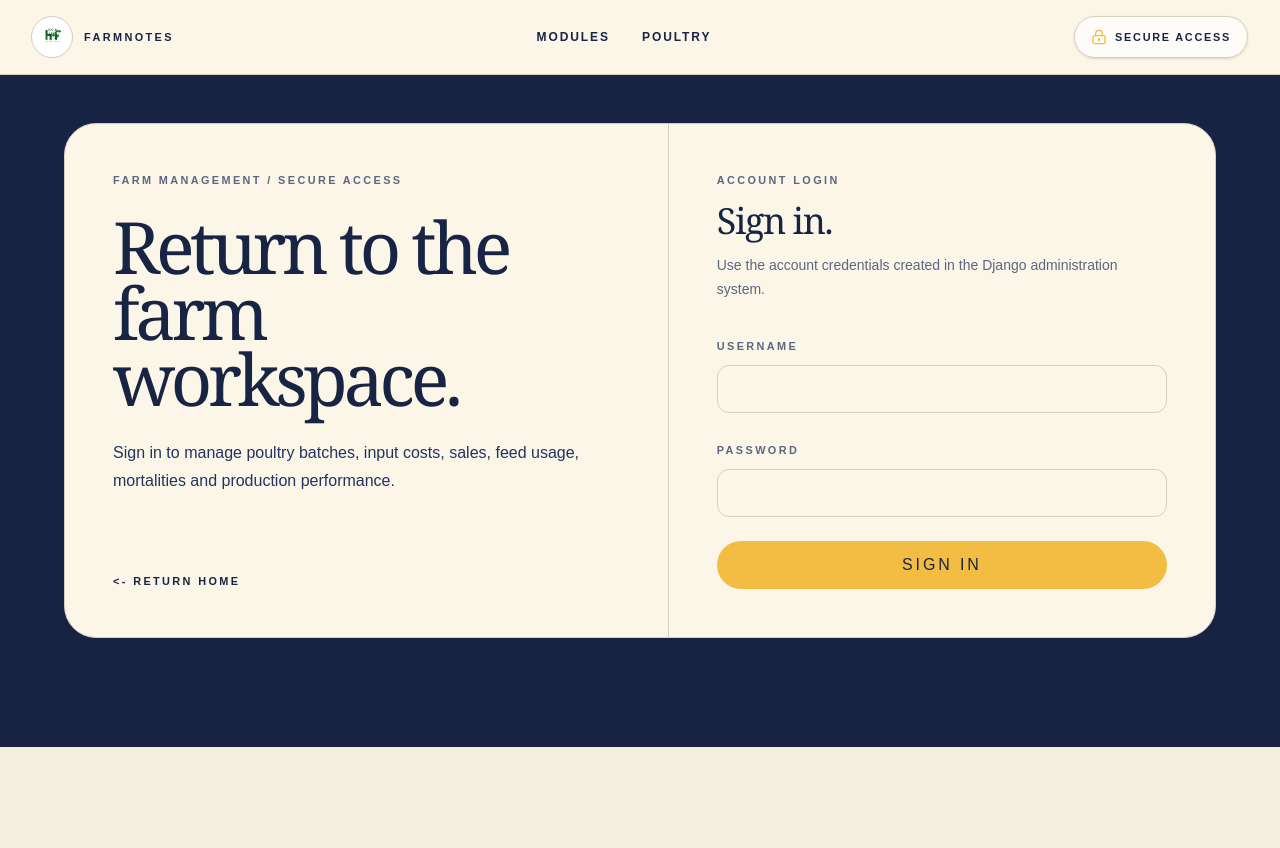
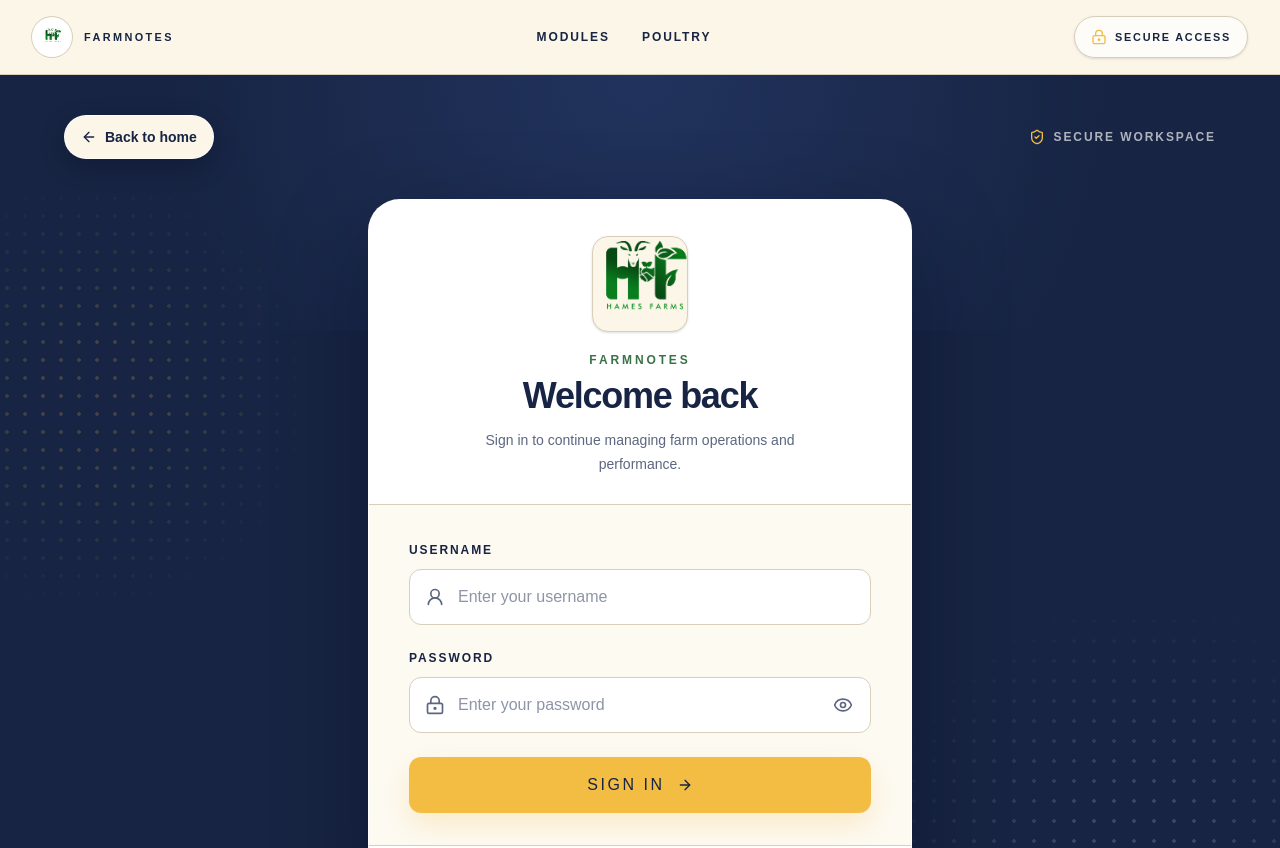
Before and after one commit to MichaelHarawa/farm_management, a Next.js app in the folder frontend/: page /login in a window 1280 px wide. Shown: the top 848 px of the page. Before the commit the page ends 800 px from the top, so only its background shows below. Built offline with nearby package versions, Linux system fonts and the light colour scheme; no server answers.

Commit message:
refined front-end views

```diff
--- a/frontend/src/app/login/page.tsx
+++ b/frontend/src/app/login/page.tsx
@@ -1,14 +1,14 @@
 import type { Metadata } from "next";
+import Image from "next/image";
 import Link from "next/link";
+import { ArrowLeft, ShieldCheck } from "lucide-react";
 
 import { LoginForm } from "@/features/auth/components/LoginForm";
 import { getSafeInternalPath } from "@/features/auth/utils/redirects";
 
 export const metadata: Metadata = {
-  title:
-    "Sign in | Farm Management System",
-  description:
-    "Sign in to manage poultry operations.",
+  title: "Sign in | Farmnotes",
+  description: "Secure access to the Farmnotes workspace.",
 };
 
 type LoginPageProps = {
@@ -17,62 +17,76 @@ type LoginPageProps = {
   }>;
 };
 
-export default async function LoginPage({
-  searchParams,
-}: LoginPageProps) {
+export default async function LoginPage({ searchParams }: LoginPageProps) {
   const { next } = await searchParams;
-
   const redirectTo = getSafeInternalPath(next);
 
   return (
-    <main className="min-h-[calc(100vh-8rem)] bg-[var(--navy)] px-5 py-12 sm:px-8">
-      <div className="mx-auto grid max-w-6xl overflow-hidden rounded-[2rem] border border-[var(--line)] bg-[var(--surface-cream)] shadow-[var(--shadow-card)] lg:grid-cols-[1.05fr_0.95fr]">
-        <section className="flex flex-col justify-between border-b border-[var(--line)] p-8 sm:p-12 lg:border-b-0 lg:border-r">
-          <div>
-            <p className="text-label text-[var(--navy-muted)]">
-              Farm Management / Secure Access
+    <main className="relative isolate min-h-[calc(100svh-65px)] overflow-hidden bg-[var(--navy)] px-4 py-7 sm:min-h-[calc(100svh-73px)] sm:px-8 sm:py-10">
+      <div
+        aria-hidden="true"
+        className="absolute -left-32 top-24 -z-10 size-[28rem] rounded-full opacity-35 [background-image:radial-gradient(circle,rgba(242,189,66,0.55)_2px,transparent_2px)] [background-size:18px_18px] [mask-image:radial-gradient(circle,black_20%,transparent_70%)]"
+      />
+      <div
+        aria-hidden="true"
+        className="absolute -bottom-40 -right-32 -z-10 size-[34rem] rounded-full opacity-25 [background-image:radial-gradient(circle,rgba(255,255,255,0.6)_2px,transparent_2px)] [background-size:20px_20px] [mask-image:radial-gradient(circle,black_18%,transparent_70%)]"
+      />
+      <div
+        aria-hidden="true"
+        className="absolute inset-x-0 top-0 -z-20 h-64 bg-[radial-gradient(circle_at_top,rgba(34,52,95,0.95),transparent_68%)]"
+      />
+
+      <div className="mx-auto flex w-full max-w-6xl items-center justify-between">
+        <Link
+          href="/"
+          className="group inline-flex min-h-11 items-center gap-2 rounded-full border border-white/80 bg-[var(--surface-cream)] px-4 text-sm font-extrabold !text-[var(--navy)] shadow-[0_8px_24px_rgba(4,10,28,0.28)] transition hover:border-[var(--gold)] hover:bg-[var(--gold-soft)] focus-visible:outline-none focus-visible:ring-4 focus-visible:ring-[var(--gold)]/35"
+        >
+          <ArrowLeft
+            className="size-4 transition-transform group-hover:-translate-x-0.5"
+            aria-hidden="true"
+          />
+          Back to home
+        </Link>
+
+        <span className="hidden items-center gap-2 text-xs font-bold uppercase tracking-[0.16em] text-white/65 sm:inline-flex">
+          <ShieldCheck className="size-4 text-[var(--gold)]" aria-hidden="true" />
+          Secure workspace
+        </span>
+      </div>
+
+      <div className="mx-auto flex min-h-[calc(100svh-160px)] w-full max-w-6xl items-center justify-center py-7 sm:min-h-[calc(100svh-180px)] sm:py-10">
+        <section className="w-full max-w-[34rem] overflow-hidden rounded-[1.75rem] border border-white/70 bg-[var(--surface-white)] shadow-[0_32px_90px_rgba(4,10,28,0.38)] sm:rounded-[2rem]">
+          <div className="px-6 pb-5 pt-7 text-center sm:px-10 sm:pb-7 sm:pt-9">
+            <div className="mx-auto grid size-20 place-items-center overflow-hidden rounded-2xl border border-[var(--line)] bg-[var(--surface-cream)] shadow-sm sm:size-24">
+              <Image
+                src="/assets/images/hames%20farms%20logo.png"
+                alt="Farmnotes"
+                width={96}
+                height={96}
+                className="size-full scale-[2.2] object-contain object-[center_42%]"
+                unoptimized
+                priority
+              />
+            </div>
+
+            <p className="mt-5 text-xs font-extrabold uppercase tracking-[0.24em] text-[#397246]">
+              Farmnotes
             </p>
-
-            <h1 className="font-display mt-6 text-6xl leading-[0.92] tracking-[-0.06em] text-[var(--navy)] sm:text-7xl">
-              Return to the farm workspace.
+            <h1 className="mt-2 text-3xl font-extrabold tracking-[-0.035em] text-[var(--navy)] sm:text-4xl">
+              Welcome back
             </h1>
-
-            <p className="mt-7 max-w-xl text-base leading-7 text-[var(--navy-soft)]">
-              Sign in to manage poultry batches,
-              input costs, sales, feed usage,
-              mortalities and production
-              performance.
+            <p className="mx-auto mt-3 max-w-sm text-sm leading-6 text-[var(--navy-muted)]">
+              Sign in to continue managing farm operations and performance.
             </p>
           </div>
 
-          <Link
-            href="/"
-            className="text-label mt-12 text-[var(--navy-muted)] transition hover:text-[var(--gold)]"
-          >
-            {"<- Return home"}
-          </Link>
-        </section>
+          <div className="border-t border-[var(--line)] bg-[var(--surface-cream)]/55 px-6 py-6 sm:px-10 sm:py-8">
+            <LoginForm redirectTo={redirectTo} />
+          </div>
 
-        <section className="flex items-center p-8 sm:p-12">
-          <div className="w-full">
-            <p className="text-label text-[var(--navy-muted)]">
-              Account Login
-            </p>
-
-            <h2 className="font-display mt-3 text-4xl tracking-[-0.04em] text-[var(--navy)]">
-              Sign in.
-            </h2>
-
-            <p className="mt-3 text-sm leading-6 text-[var(--navy-muted)]">
-              Use the account credentials created
-              in the Django administration system.
-            </p>
-
-            <div className="mt-8">
-              <LoginForm
-                redirectTo={redirectTo}
-              />
-            </div>
+          <div className="flex items-center justify-center gap-2 border-t border-[var(--line)] px-6 py-4 text-xs font-semibold text-[var(--navy-muted)]">
+            <ShieldCheck className="size-4 text-[#397246]" aria-hidden="true" />
+            Authorized users only
           </div>
         </section>
       </div>
--- a/frontend/src/features/auth/components/LoginForm.tsx
+++ b/frontend/src/features/auth/components/LoginForm.tsx
@@ -1,105 +1,73 @@
 "use client";
 
 import { zodResolver } from "@hookform/resolvers/zod";
+import { ArrowRight, Eye, EyeOff, LockKeyhole, UserRound } from "lucide-react";
 import { useRouter } from "next/navigation";
 import { useState } from "react";
-
-import {
-  useForm,
-  type SubmitHandler,
-} from "react-hook-form";
+import { useForm, type SubmitHandler } from "react-hook-form";
 
 import { login } from "../api/auth-client";
-
-import {
-  loginSchema,
-  type LoginFormValues,
-} from "../validation/login";
+import { loginSchema, type LoginFormValues } from "../validation/login";
 
 type LoginFormProps = {
   redirectTo: string;
 };
 
-export function LoginForm({
-  redirectTo,
-}: LoginFormProps) {
+export function LoginForm({ redirectTo }: LoginFormProps) {
   const router = useRouter();
-
-  const [serverError, setServerError] =
-    useState<string | null>(null);
-
+  const [serverError, setServerError] = useState<string | null>(null);
+  const [showPassword, setShowPassword] = useState(false);
   const {
     register,
     handleSubmit,
-    formState: {
-      errors,
-      isSubmitting,
-    },
+    formState: { errors, isSubmitting },
   } = useForm<LoginFormValues>({
     resolver: zodResolver(loginSchema),
-
-    defaultValues: {
-      username: "",
-      password: "",
-    },
-
+    defaultValues: { username: "", password: "" },
     mode: "onBlur",
   });
 
-  const onSubmit: SubmitHandler<
-    LoginFormValues
-  > = async (values) => {
+  const onSubmit: SubmitHandler<LoginFormValues> = async (values) => {
     setServerError(null);
 
     try {
       await login(values);
-
       router.replace(redirectTo);
       router.refresh();
     } catch (error) {
-      setServerError(
-        error instanceof Error
-          ? error.message
-          : "Login failed."
-      );
+      setServerError(error instanceof Error ? error.message : "Login failed.");
     }
   };
 
   return (
-    <form
-      onSubmit={handleSubmit(onSubmit)}
-      noValidate
-      className="grid gap-6"
-    >
+    <form onSubmit={handleSubmit(onSubmit)} noValidate className="grid gap-5">
       <div>
         <label
           htmlFor="username"
-          className="text-label text-[var(--navy-muted)]"
+          className="text-xs font-extrabold uppercase tracking-[0.16em] text-[var(--navy)]"
         >
           Username
         </label>
-
+        <div className="relative mt-2">
+          <UserRound
+            className="pointer-events-none absolute left-4 top-1/2 size-5 -translate-y-1/2 text-[var(--navy-muted)]"
+            aria-hidden="true"
+          />
           <input
             id="username"
             type="text"
             autoComplete="username"
-          aria-invalid={
-            Boolean(errors.username)
-          }
-          aria-describedby={
-            errors.username
-              ? "username-error"
-              : undefined
-          }
+            autoCapitalize="none"
+            spellCheck={false}
+            aria-invalid={Boolean(errors.username)}
+            aria-describedby={errors.username ? "username-error" : undefined}
             {...register("username")}
-          className="form-input mt-2"
+            className="min-h-14 w-full rounded-xl border border-[var(--line)] bg-white py-3 pl-12 pr-4 text-base text-[var(--navy)] outline-none transition placeholder:text-[var(--navy-muted)]/70 focus:border-[var(--gold)] focus:ring-4 focus:ring-[var(--gold)]/20"
+            placeholder="Enter your username"
           />
-
+        </div>
         {errors.username ? (
-          <p
-            id="username-error"
-            className="mt-2 text-sm text-red-700"
-          >
+          <p id="username-error" className="mt-2 text-sm font-semibold text-red-700">
             {errors.username.message}
           </p>
         ) : null}
@@ -108,32 +76,41 @@ export function LoginForm({
       <div>
         <label
           htmlFor="password"
-          className="text-label text-[var(--navy-muted)]"
+          className="text-xs font-extrabold uppercase tracking-[0.16em] text-[var(--navy)]"
         >
           Password
         </label>
-
+        <div className="relative mt-2">
+          <LockKeyhole
+            className="pointer-events-none absolute left-4 top-1/2 size-5 -translate-y-1/2 text-[var(--navy-muted)]"
+            aria-hidden="true"
+          />
           <input
             id="password"
-          type="password"
+            type={showPassword ? "text" : "password"}
             autoComplete="current-password"
-          aria-invalid={
-            Boolean(errors.password)
-          }
-          aria-describedby={
-            errors.password
-              ? "password-error"
-              : undefined
-          }
+            aria-invalid={Boolean(errors.password)}
+            aria-describedby={errors.password ? "password-error" : undefined}
             {...register("password")}
-          className="form-input mt-2"
+            className="min-h-14 w-full rounded-xl border border-[var(--line)] bg-white py-3 pl-12 pr-14 text-base text-[var(--navy)] outline-none transition placeholder:text-[var(--navy-muted)]/70 focus:border-[var(--gold)] focus:ring-4 focus:ring-[var(--gold)]/20"
+            placeholder="Enter your password"
           />
-
+          <button
+            type="button"
+            onClick={() => setShowPassword((visible) => !visible)}
+            aria-label={showPassword ? "Hide password" : "Show password"}
+            aria-pressed={showPassword}
+            className="absolute right-2 top-1/2 grid size-10 -translate-y-1/2 place-items-center rounded-lg text-[var(--navy-muted)] transition hover:bg-[var(--gold-soft)] hover:text-[var(--navy)] focus-visible:outline-none focus-visible:ring-2 focus-visible:ring-[var(--gold)]"
+          >
+            {showPassword ? (
+              <EyeOff className="size-5" aria-hidden="true" />
+            ) : (
+              <Eye className="size-5" aria-hidden="true" />
+            )}
+          </button>
+        </div>
         {errors.password ? (
-          <p
-            id="password-error"
-            className="mt-2 text-sm text-red-700"
-          >
+          <p id="password-error" className="mt-2 text-sm font-semibold text-red-700">
             {errors.password.message}
           </p>
         ) : null}
@@ -142,7 +119,7 @@ export function LoginForm({
       {serverError ? (
         <div
           role="alert"
-          className="rounded-xl border border-red-300 bg-red-50 px-4 py-3 text-sm text-red-800"
+          className="rounded-xl border border-red-300 bg-red-50 px-4 py-3 text-sm font-semibold text-red-800"
         >
           {serverError}
         </div>
@@ -151,11 +128,15 @@ export function LoginForm({
       <button
         type="submit"
         disabled={isSubmitting}
-        className="rounded-full bg-[var(--gold)] px-6 py-3 text-[0.72rem] font-bold uppercase tracking-[0.18em] text-[var(--navy)] transition hover:brightness-95 disabled:cursor-not-allowed disabled:opacity-60"
+        className="group mt-1 inline-flex min-h-14 w-full items-center justify-center gap-3 rounded-xl bg-[var(--gold)] px-6 text-sm font-extrabold uppercase tracking-[0.16em] text-[var(--navy)] shadow-[0_12px_28px_rgba(242,189,66,0.24)] transition hover:-translate-y-0.5 hover:brightness-95 focus-visible:outline-none focus-visible:ring-4 focus-visible:ring-[var(--gold)]/35 disabled:cursor-not-allowed disabled:translate-y-0 disabled:opacity-60"
       >
-        {isSubmitting
-          ? "Signing in..."
-          : "Sign in"}
+        {isSubmitting ? "Signing in…" : "Sign in"}
+        {!isSubmitting ? (
+          <ArrowRight
+            className="size-4 transition-transform group-hover:translate-x-0.5"
+            aria-hidden="true"
+          />
+        ) : null}
       </button>
     </form>
   );
```
Also changed, not shown: 1 other file (tests, documents, lock files or other folders). Lines whose indentation alone changed are shown as unchanged.
